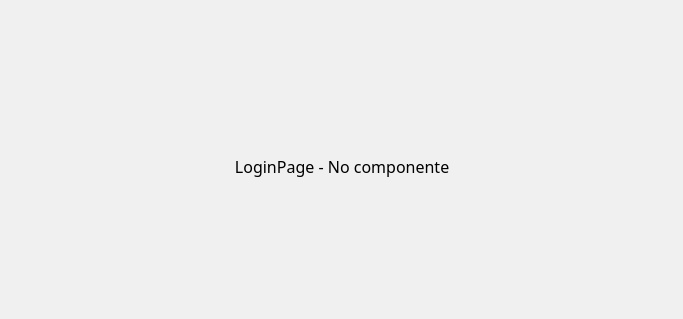
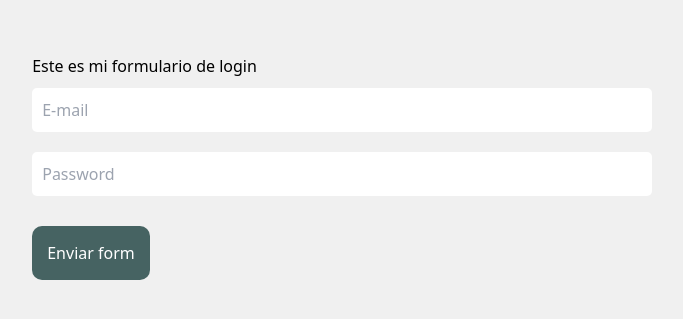
Before and after one commit to Bauti567/Front-Tests, a React (Vite) app in the folder CRUD-AUTH/client/: page /login in a window 1280 px wide. Shown: the part 233-552 px from the top of the page, without its empty margins (298-981 px from the left). Built offline with nearby package versions, Linux system fonts and the light colour scheme.

Commit message:
Working at login page

```diff
--- a/CRUD-AUTH/client/src/pages/LoginPage.jsx
+++ b/CRUD-AUTH/client/src/pages/LoginPage.jsx
@@ -2,6 +2,16 @@ import React from 'react'
 
 export default function LoginPage() {
   return (
-    <div>LoginPage - No componente</div>
+    <div>
+      <form>
+
+        <h1>Este es mi formulario de login</h1>
+        <input type="email" className='container-input' placeholder='E-mail' />
+
+        <input type="password" className='container-input'  placeholder='Password'/>
+
+        <button type="submit" className='container-button'>Enviar form</button>
+      </form>
+    </div>
   )
 }
```
